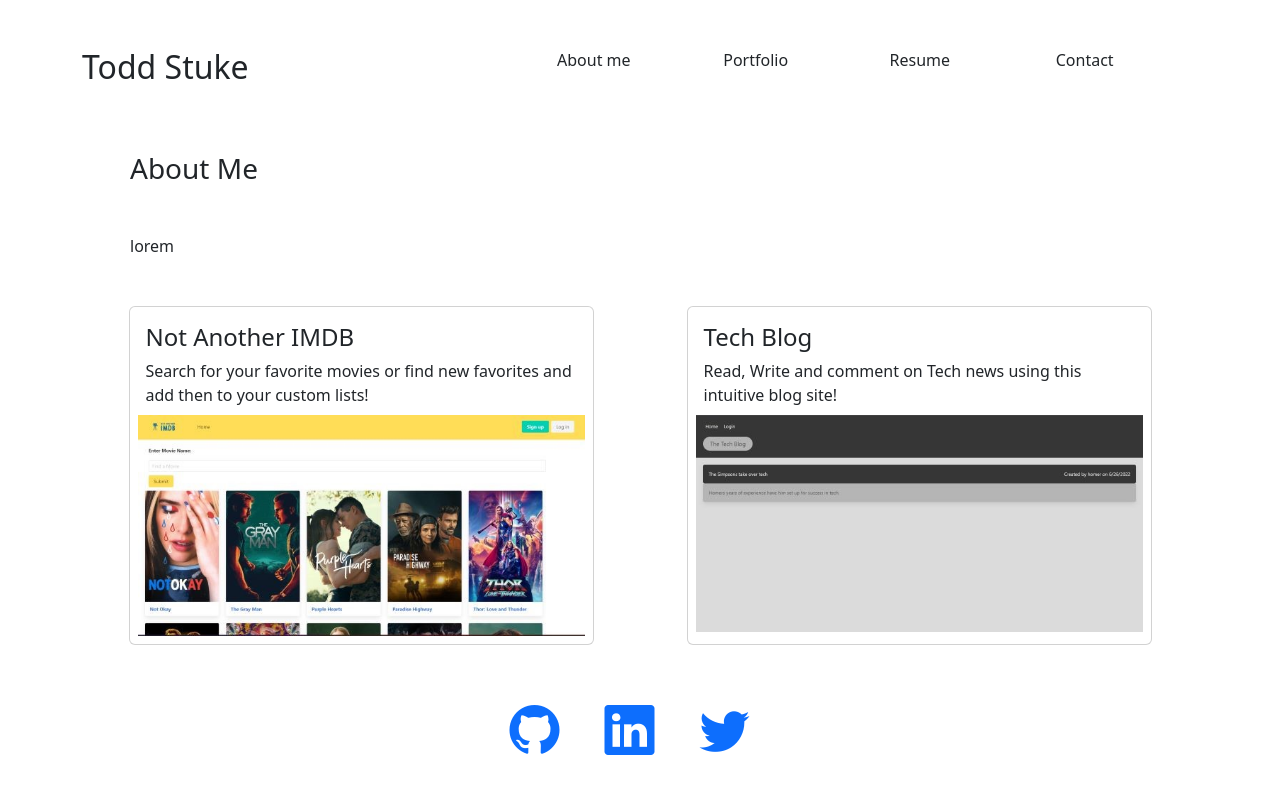
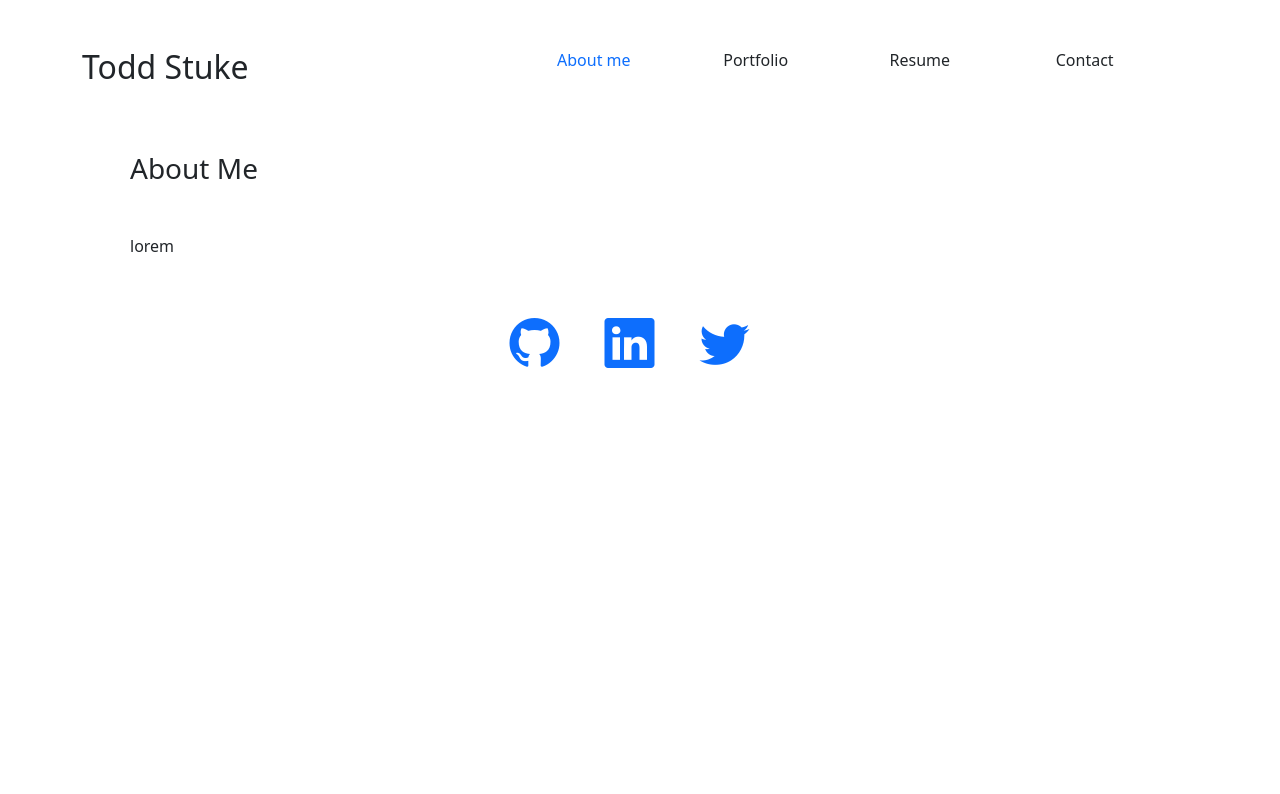
Before and after one commit to tddstuke/React-Portfolio, a React (Create React App) app: page / in a window 1280 px wide. Shown: the top 794 px of the page. Built offline with nearby package versions, Linux system fonts and the light colour scheme; the HTML template or start-up script is replaced by a standard one.

Commit message:
added contact form and updated nav component to map choices

```diff
--- a/package.json
+++ b/package.json
@@ -15,6 +15,7 @@
     "web-vitals": "^2.1.4"
   },
   "scripts": {
+    "dev": "nodemon server.js",
     "start": "react-scripts start",
     "build": "react-scripts build",
     "test": "react-scripts test",
--- a/src/App.js
+++ b/src/App.js
@@ -1,15 +1,37 @@
-import React from "react";
+import React, { useState } from "react";
 import About from "./components/About";
 import Porfolio from "./components/Portfolio";
 import Nav from "./components/Nav";
 import Footer from "./components/Footer";
+import ContactForm from "./components/Contact";
 
 function App() {
+  const [contactSelected, setContactSelected] = useState(false);
+  const [navChoices] = useState([
+    { name: "About me" },
+    { name: "Portfolio" },
+    { name: "Resume" },
+  ]);
+  const [currentChoice, setCurrentChoice] = useState(navChoices[0]);
   return (
     <div>
-      <Nav></Nav>
-      <About></About>
-      <Porfolio></Porfolio>
+      <Nav
+        navChoices={navChoices}
+        setCurrentChoice={setCurrentChoice}
+        currentChoice={currentChoice}
+        contactSelected={contactSelected}
+        setContactSelected={setContactSelected}
+      ></Nav>
+      <main>
+        {!contactSelected ? (
+          <>
+            {currentChoice.name === "About me" && <About></About>}
+            {currentChoice.name === "Portfolio" && <Porfolio></Porfolio>}
+          </>
+        ) : (
+          <ContactForm></ContactForm>
+        )}
+      </main>
       <Footer></Footer>
     </div>
   );
--- /dev/null
+++ b/src/components/Contact/index.js
@@ -0,0 +1,94 @@
+import React, { useState } from "react";
+import { validateEmail } from "../../utils/helpers";
+
+function ContactForm() {
+  const [errorMessage, setErrorMessage] = useState("");
+
+  const [formState, setFormState] = useState({
+    name: "",
+    email: "",
+    message: "",
+  });
+
+  const { name, email, message } = formState;
+
+  function handleChange(e) {
+    if (e.target.name === "email") {
+      const isValid = validateEmail(e.target.value);
+      //   isValid conditional statement
+      if (!isValid) {
+        setErrorMessage("Your email is invalid");
+      } else {
+        setErrorMessage("");
+      }
+    } else {
+      if (!e.target.value.length) {
+        setErrorMessage(`${e.target.name} is required`);
+      } else {
+        setErrorMessage("");
+      }
+    }
+    if (!errorMessage) {
+      setFormState({ ...formState, [e.target.name]: e.target.value });
+    }
+  }
+
+  function handleSubmit(e) {
+    e.preventDefault();
+    console.log(formState);
+  }
+
+  return (
+    <section className="container mt-5">
+      <h3 className="my-4">Contact Me</h3>
+      <div className="row">
+        <form
+          id="contact-form"
+          className="col-md-6 card p-2"
+          onSubmit={handleSubmit}
+        >
+          <div className="form-group">
+            <label htmlFor="name">Name:</label>
+            <input
+              className="form-control"
+              type="text"
+              defaultValue={name}
+              onBlur={handleChange}
+              name="name"
+            />
+          </div>
+          <div className="form-group">
+            <label htmlFor="email">Email Address:</label>
+            <input
+              className="form-control"
+              type="email"
+              defaultValue={email}
+              onBlur={handleChange}
+              name="email"
+            />
+          </div>
+          <div className="form-group">
+            <label htmlFor="message">Message:</label>
+            <textarea
+              className="form-control"
+              name="message"
+              defaultValue={message}
+              onBlur={handleChange}
+              rows="5"
+            />
+          </div>
+          {errorMessage && (
+            <div>
+              <p className="error-text">{errorMessage}</p>
+            </div>
+          )}
+          <button className="btn col-md-2 mt-3 btn-primary " type="submit">
+            Submit
+          </button>
+        </form>
+      </div>
+    </section>
+  );
+}
+
+export default ContactForm;
--- a/src/components/Footer/index.js
+++ b/src/components/Footer/index.js
@@ -2,7 +2,7 @@ import React from "react";
 
 function footer() {
   return (
-    <div className="container">
+    <div className="container mt-5">
       <footer className="row d-flex justify-content-center">
         <a href="https://github.com/tddstuke" className="col-md-1">
           <i className="bi bi-github" style={{ fontSize: 50 }}></i>
--- a/src/components/Nav/index.js
+++ b/src/components/Nav/index.js
@@ -1,6 +1,13 @@
 import React from "react";
 
-function Nav() {
+function Nav(props) {
+  const {
+    navChoices = [],
+    setCurrentChoice,
+    currentChoice,
+    contactSelected,
+    setContactSelected,
+  } = props;
   return (
     <div className="container">
       <header className="row d-flex justify-content-between">
@@ -15,43 +22,31 @@ function Nav() {
         </h2>
         <nav className="col-md-7">
           <ul className=" row list-unstyled">
-            <li className="col-md-3 mt-5 mb-3">
-              <a
-                className="text-reset text-decoration-none"
-                data-testid="about"
-                href="#about"
-                // onClick={() => setContactSelected(false)}
+            {navChoices.map((choice) => (
+              <li
+                className={`col-md-3 mt-5 mb-3 ${
+                  currentChoice.name === choice.name &&
+                  !contactSelected &&
+                  "text-primary"
+                }`}
+                key={choice.name}
               >
-                About me
-              </a>
-            </li>
-            <li className="col-md-3 mt-5 mb-3">
-              <a
-                className="text-reset text-decoration-none"
-                data-testid="about"
-                href="#about"
-                // onClick={() => setContactSelected(false)}
-              >
-                Portfolio
-              </a>
-            </li>
-            <li className="col-md-3 mt-5 mb-3">
-              <a
-                className=" text-reset text-decoration-none"
-                data-testid="about"
-                href="#about"
-                // onClick={() => setContactSelected(false)}
-              >
-                Resume
-              </a>
-            </li>
+                <span
+                  onClick={() => {
+                    setCurrentChoice(choice);
+                    setContactSelected(false);
+                  }}
+                >
+                  {choice.name}
+                </span>
+              </li>
+            ))}
+
             <li
-              className="text-reset col-md-3 mt-5 mb-3"
-              // className={`mx-2 ${contactSelected && "navActive"}`}
+              className={`col-md-3 mt-5 mb-3
+               ${contactSelected && "text-primary"}`}
             >
-              {/* <span onClick={() => setContactSelected(true)}> */}
-              Contact
-              {/* </span> */}
+              <span onClick={() => setContactSelected(true)}>Contact</span>
             </li>
           </ul>
         </nav>
--- a/src/components/Project/index.js
+++ b/src/components/Project/index.js
@@ -5,13 +5,13 @@ function Project() {
     {
       name: "Not Another IMDB",
       description:
-        "Search for your favorite movies or find new favorites and add then to your custom lists!",
+        "Search for your favorite movies or find new favorites and add them to your custom lists!",
       link: "https://protected-woodland-09194.herokuapp.com",
     },
     {
       name: "Tech Blog",
       description:
-        "Read, Write and comment on Tech news using this intuitive blog site!",
+        "Read, write and comment on Tech news using this intuitive blog site!",
       link: "https://agile-mesa-60950.herokuapp.com/",
     },
   ]);
@@ -26,7 +26,6 @@ function Project() {
           <div className="col">
             <div className="card-block p-2">
               <h4 className="card-title">{image.name}</h4>
-              <p className="card-text">{image.description}</p>
             </div>
 
             <div className="row no-gutters">
@@ -40,6 +39,9 @@ function Project() {
                 alt={image.name}
               />
             </div>
+            <div className="card-block p-2">
+              <p className="card-text">{image.description}</p>
+            </div>
           </div>
         </a>
       ))}
--- /dev/null
+++ b/src/utils/helpers.js
@@ -0,0 +1,5 @@
+export function validateEmail(email) {
+  var re =
+    /^(([^<>()[\]\\.,;:\s@"]+(\.[^<>()[\]\\.,;:\s@"]+)*)|(".+"))@((\[[0-9]{1,3}\.[0-9]{1,3}\.[0-9]{1,3}\.[0-9]{1,3}\])|(([a-zA-Z\-0-9]+\.)+[a-zA-Z]{2,}))$/;
+  return re.test(String(email).toLowerCase());
+}
```
